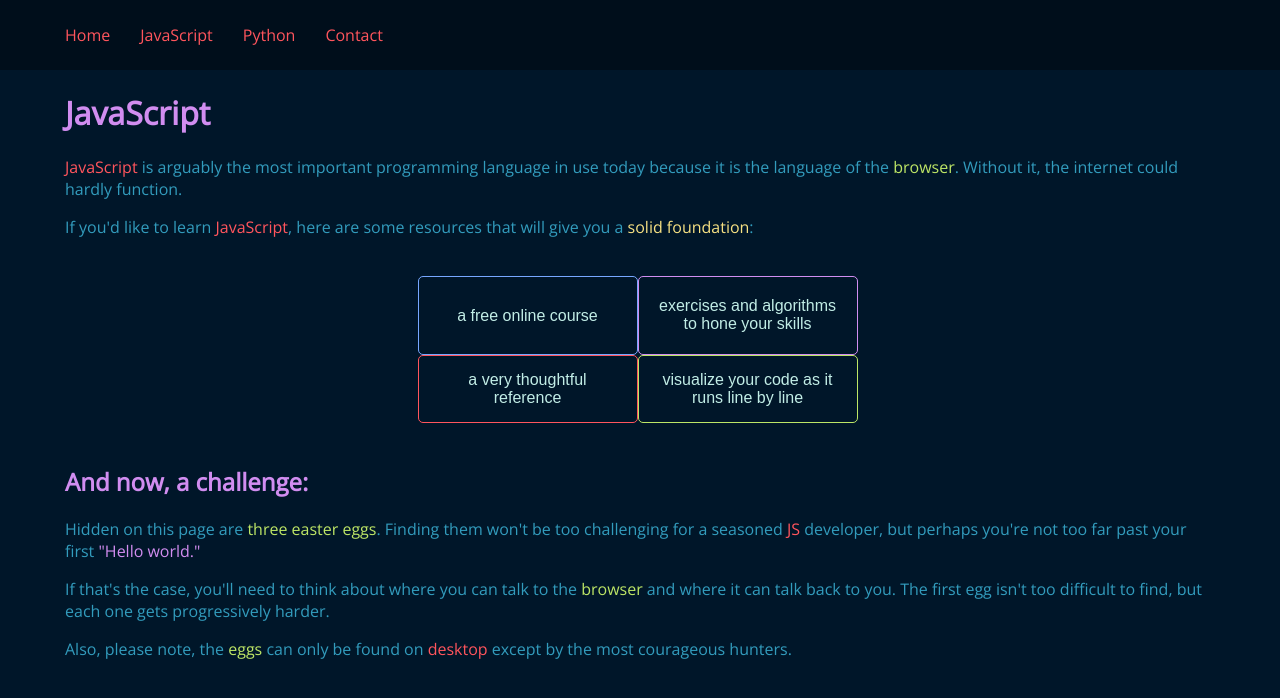
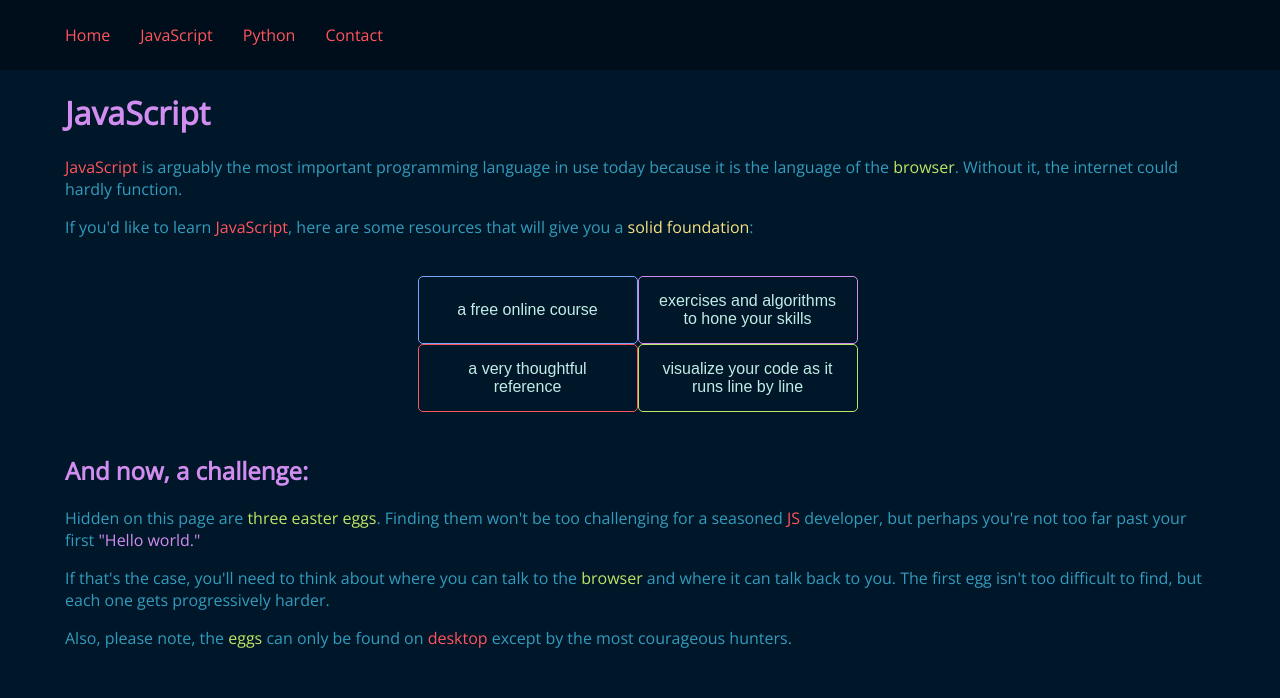
Before and after one commit to C-STYR/homesite, a Next.js app: page /javascript in a window 1280 px wide. Shown: the top 698 px of the page. Built offline with nearby package versions, Linux system fonts and the light colour scheme.

Commit message:
fixed js box sizing

```diff
--- a/styles/javascript.module.css
+++ b/styles/javascript.module.css
@@ -27,7 +27,7 @@
 }
 
 .cc {
-  line-height: 75px;
+  /* line-height: 75px; */
   border: 1px solid #77A7FF;
 }
 .csx {
```
